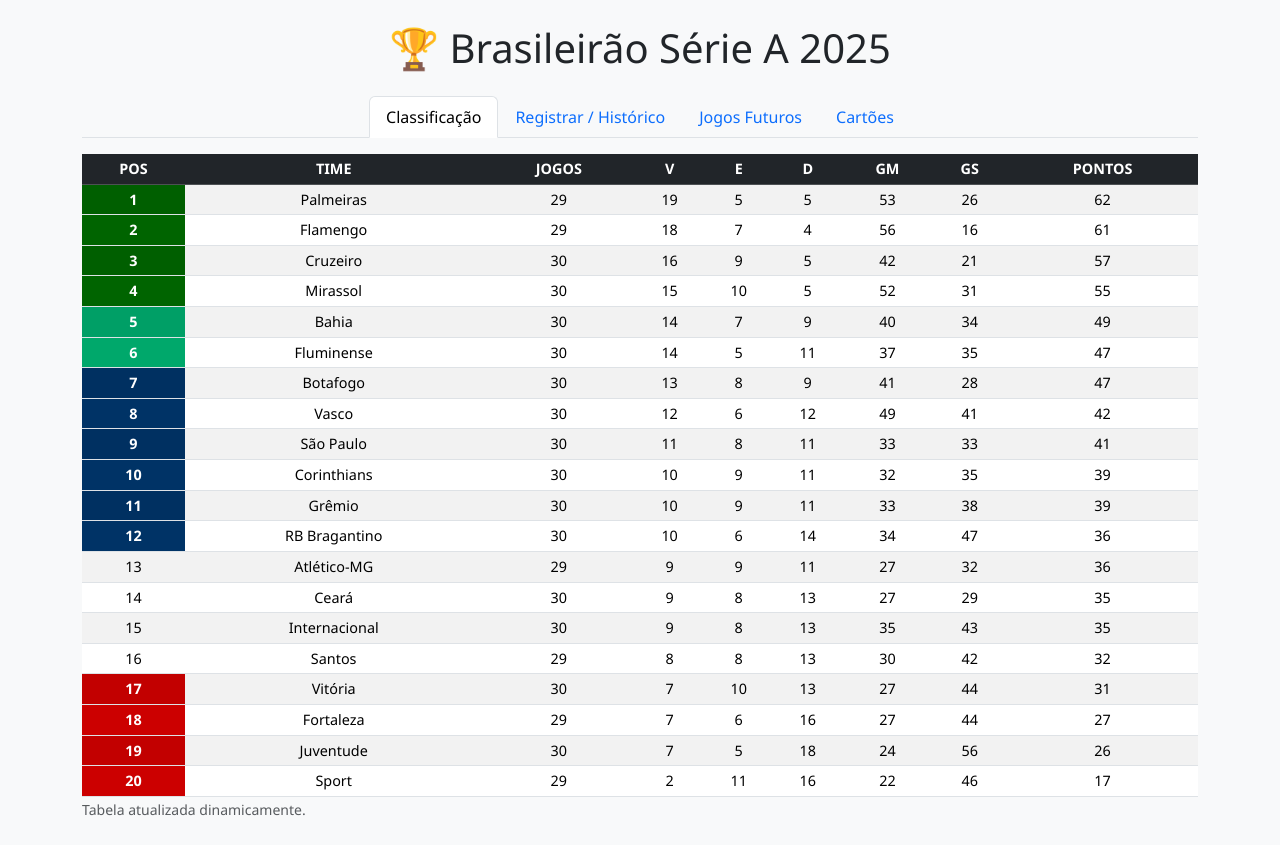
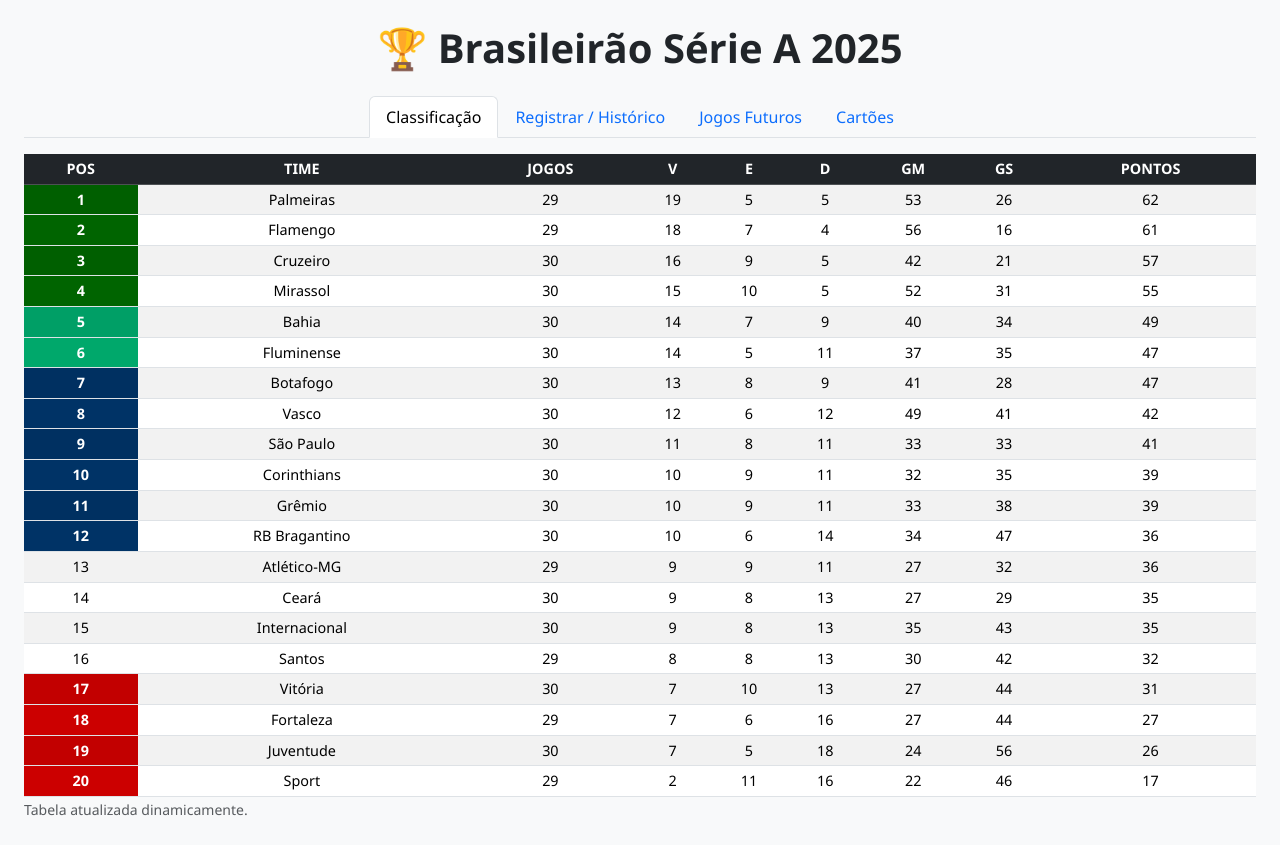
Before and after one commit to eduardoliboriox/brasileirao_2025, a Flask app: page / in a window 1280 px wide. Run offline with Flask 3, Linux system fonts and the light colour scheme; data comes from the database, SQL or seed files in the repository.

Commit message:
Update layout.html

```diff
--- a/templates/layout.html
+++ b/templates/layout.html
@@ -11,14 +11,14 @@
     <link rel="stylesheet" href="{{ url_for('static', filename='style.css') }}">
   </head>
   <body class="p-4">
-    <div class="container">
-      <header class="mb-4">
-        <h1>🏆 Brasileirão Série A 2025</h1>
-
+    <div class="container-fluid px-0">
+      <header class="mb-4 text-center">
+        <h1 class="display-6 fw-bold">🏆 Brasileirão Série A 2025</h1>
       </header>
 
-      {% block content %}{% endblock %}
-
+      <div id="main-content">
+        {% block content %}{% endblock %}
+      </div>
     </div>
 
     <script src="https://cdn.jsdelivr.net/npm/bootstrap@5.3.2/dist/js/bootstrap.bundle.min.js"></script>
```
